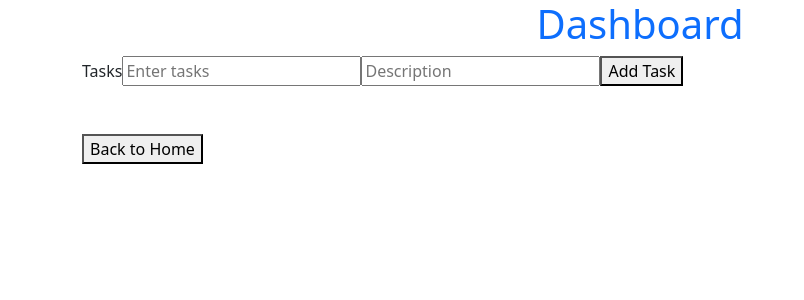
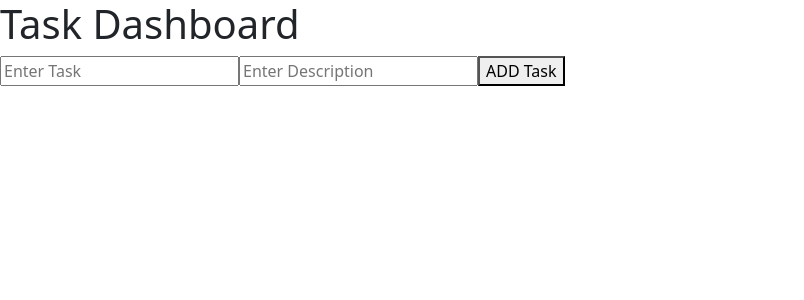
Before and after one commit to Akku3365/Dashboard, a React (Create React App) app: page /dash in a window 1280 px wide. Shown: the top 300 px of the page, without its empty margins (0-804 px from the left). Built offline with nearby package versions, Linux system fonts and the light colour scheme.

Commit message:
Dashboard completed

```diff
--- a/src/Components/Dashboard.js
+++ b/src/Components/Dashboard.js
@@ -1,61 +1,80 @@
-import React, { useContext, useEffect, useState } from 'react';
+import React, { useEffect, useState } from 'react';
 import { useNavigate } from "react-router-dom";
 import "bootstrap/dist/css/bootstrap.css";
 
 
 function Dashboard(props) {
 
-    let initialSubmit;
+  const [task, setTask] = useState('');
+  const [description, setDescription] = useState('');
+  const [tasksList, setTasksList] = useState([]);
 
-    // if (localStorage.getItem("Task") === null) {
-    //     initialSubmit = []
-    // } else {
-    //     initialSubmit = JSON.parse(localStorage.getItem("Task"))
-    // }
+  useEffect(() => {
+    const storedTasks = localStorage.getItem('tasks');
+    if (storedTasks) {
+      setTasksList(JSON.parse(storedTasks));
+    }
+  }, []);
 
+  useEffect(() => {
+    localStorage.setItem('tasks', JSON.stringify(tasksList));
+  }, [tasksList]);
 
-    const [submitTask, setSubmitTask] = useState(initialSubmit);
-    useEffect(() => {
-        localStorage.setItem("Task", JSON.stringify(submitTask))
-    }, [submitTask])
+  const handleAddTask = () => {
+    if (task && description) {
+      setTasksList([...tasksList, { task, description }]);
+      setTask('');
+      setDescription('');
+    }
+  };
 
-    const initialTask = {
-        task: "",
-        desc: ""
+  const handleDeleteTask = (index) => {
+    const updatedTasks = [...tasksList];
+    updatedTasks.splice(index, 1);
+    setTasksList(updatedTasks);
+  };
+
+  const handleUpdateTask = (index, newTask, newDescription) => {
+    if (newTask && newDescription) {
+      const updatedTasks = [...tasksList];
+      updatedTasks[index] = { task: newTask, description: newDescription };
+      setTasksList(updatedTasks);
     }
-    const [tasks, setTasks] = useState(initialTask);
+  };
 
-    const taskInputChange = (e) => {
-        const { name, value } = e.target;
-        setTasks({ ...tasks, [name]: value });
-        console.log(tasks)
-    }
-
-    const taskInputSubmit = () => {
-        setSubmitTask({ ...submitTask, tasks})
-    }
-
-    console.log(submitTask)
-
-    // console.log(props)
-
-    const backFunction = useNavigate();
-
-    const handleback = () => {
-        backFunction("/");
-    }
 
     return (
         <>
-            <div className='container'>
-                <h1 className='text-primary text-center'>Dashboard{props.role}</h1>
-                <label htmlFor='task mt-3'>Tasks</label>
-                <input type='text' name="task" value={tasks.task} onChange={taskInputChange} placeholder='Enter tasks'></input>
-                <input type='text' name="desc" value={tasks.desc} onChange={taskInputChange} placeholder='Description'></input>
-                <button onClick={taskInputSubmit} >Add Task</button>
-                <br />
-                <button className='mt-5' onClick={handleback} >Back to Home</button>
-            </div>
+           <div>
+      <h1>Task Dashboard</h1>
+      <div>
+        <input
+          type="text"
+          placeholder="Enter Task"
+          value={task}
+          onChange={(e) => setTask(e.target.value)}
+        />
+        <input
+          type="text"
+          placeholder="Enter Description"
+          value={description}
+          onChange={(e) => setDescription(e.target.value)}
+        />
+        <button onClick={handleAddTask}>ADD Task</button>
+      </div>
+      <div>
+        <ul>
+          {tasksList.map((taskItem, index) => (
+            <li key={index}>
+              <span>{taskItem.task}</span>
+              <span>{taskItem.description}</span>
+              <button onClick={() => handleUpdateTask(index, prompt('Update Task', taskItem.task), prompt('Update Description', taskItem.description))}>Update</button>
+              <button onClick={() => handleDeleteTask(index)}>Delete</button>
+            </li>
+          ))}
+        </ul>
+      </div>
+    </div>
         </>
     )
 }
```
Also changed, not shown: 1 other file (tests, documents, lock files or other folders).
